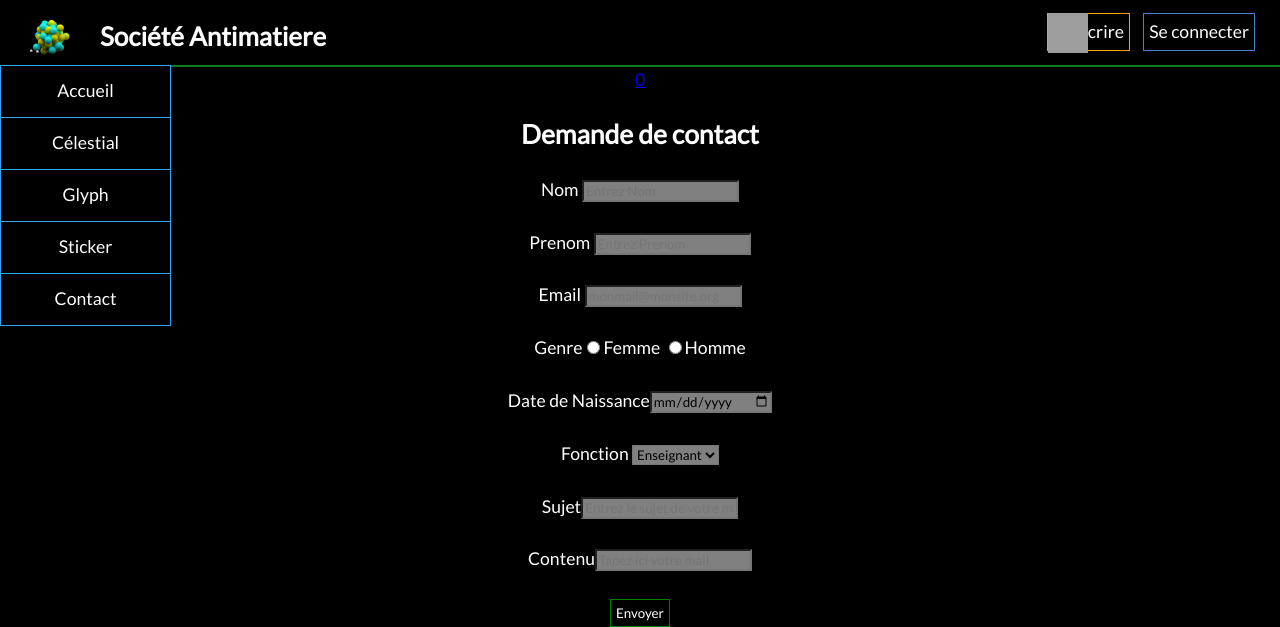
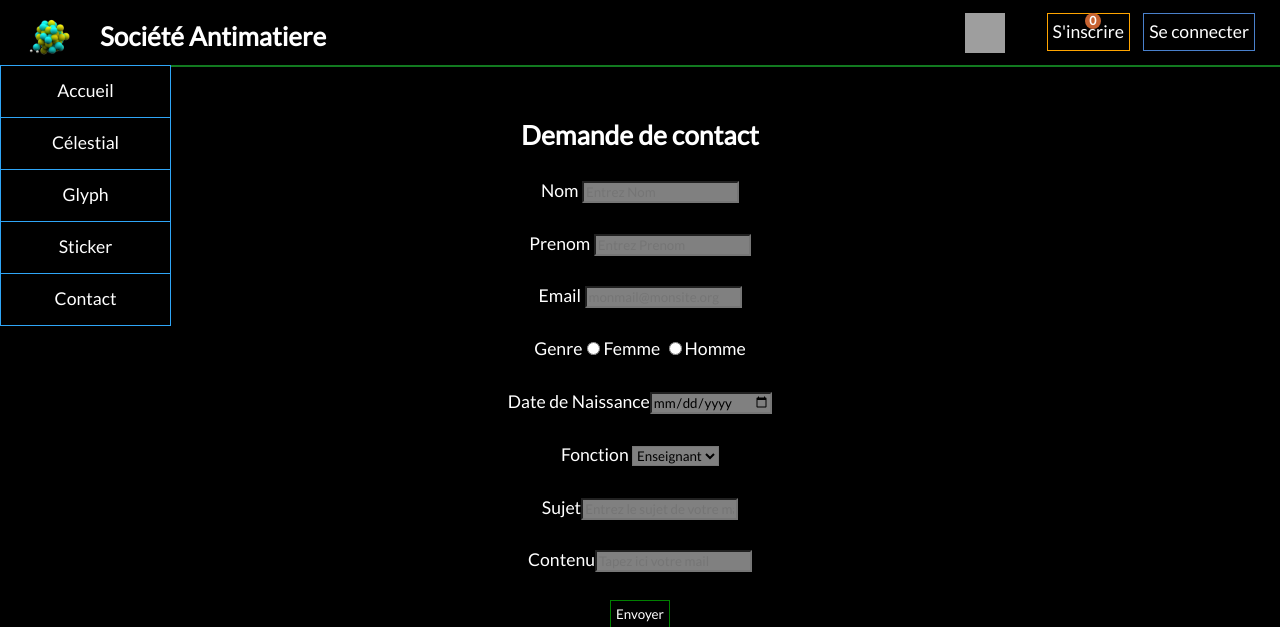
Before and after one commit to theo-be/societe-antimatiere, a PHP site: page /contact.php in a window 1280 px wide. Shown: the top 627 px of the page. Run offline with PHP 8.4, Linux system fonts and the light colour scheme; grey boxes are pictures that could not be loaded.

Commit message:
Add files via upload

```diff
--- a/accueil.css
+++ b/accueil.css
@@ -123,10 +123,38 @@
 .cart{
     position: absolute;
     top:13px;
-    right:15%;
+    right:275px;
     transition:500ms;
 
 }
+
+
+
+header .panier a {
+    font-size: 18px;
+    text-decoration: none;
+    color: #ffffff;
+    padding: 0 10px;
+}
+
+
+header .panier a span {
+    display: inline-block;
+    text-align: center;
+    background-color: #c76231;
+    border-radius: 50%;
+    color: #FFFFFF;
+    font-size: 12px;
+    line-height: 16px;
+    width: 16px;
+    height: 16px;
+    font-weight: bold;
+    position: absolute;
+    top: 13px;
+    right: 14%;
+}
+
+
 
 /*.cart:hover{
     border: 1px solid orange;
```
